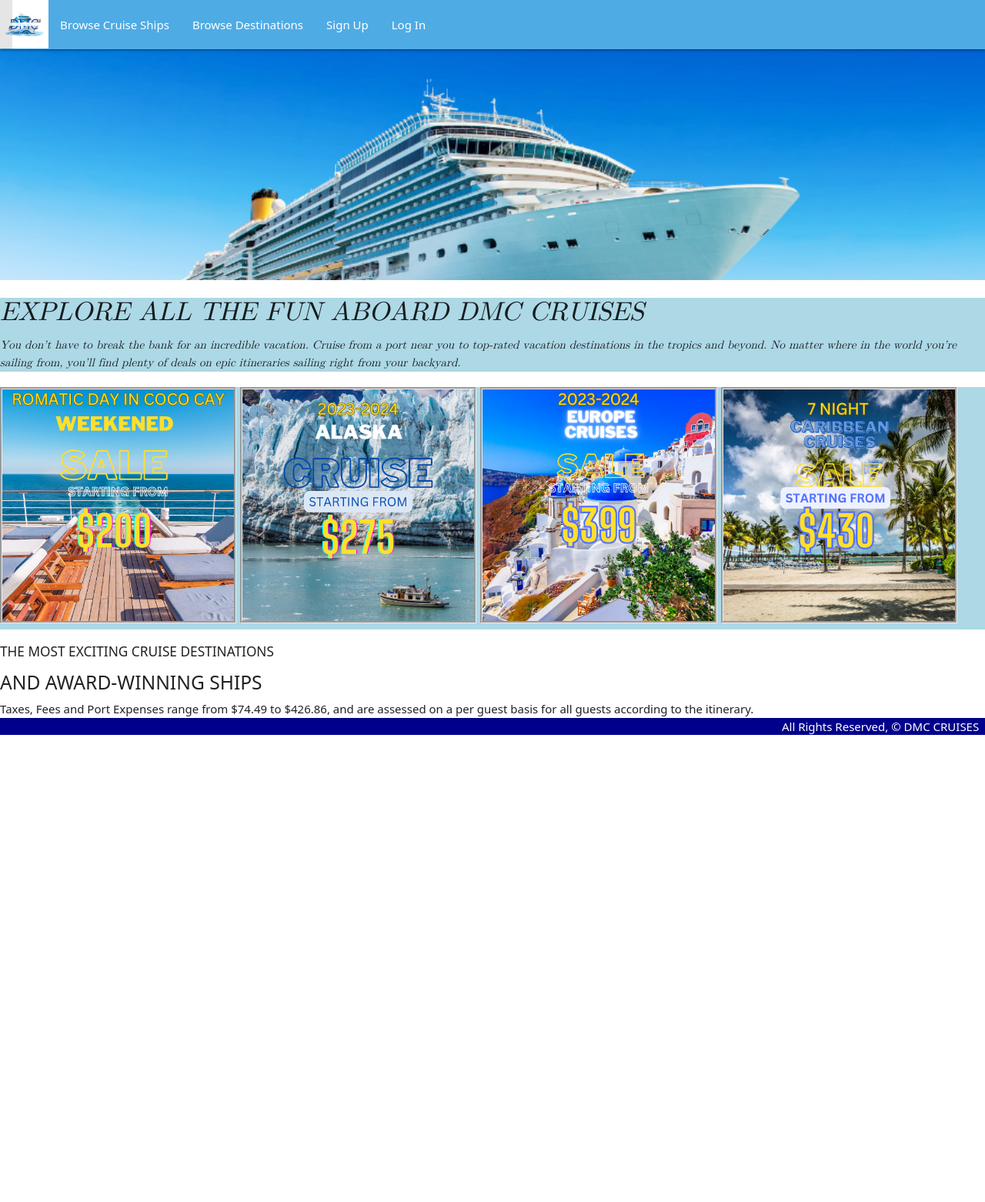
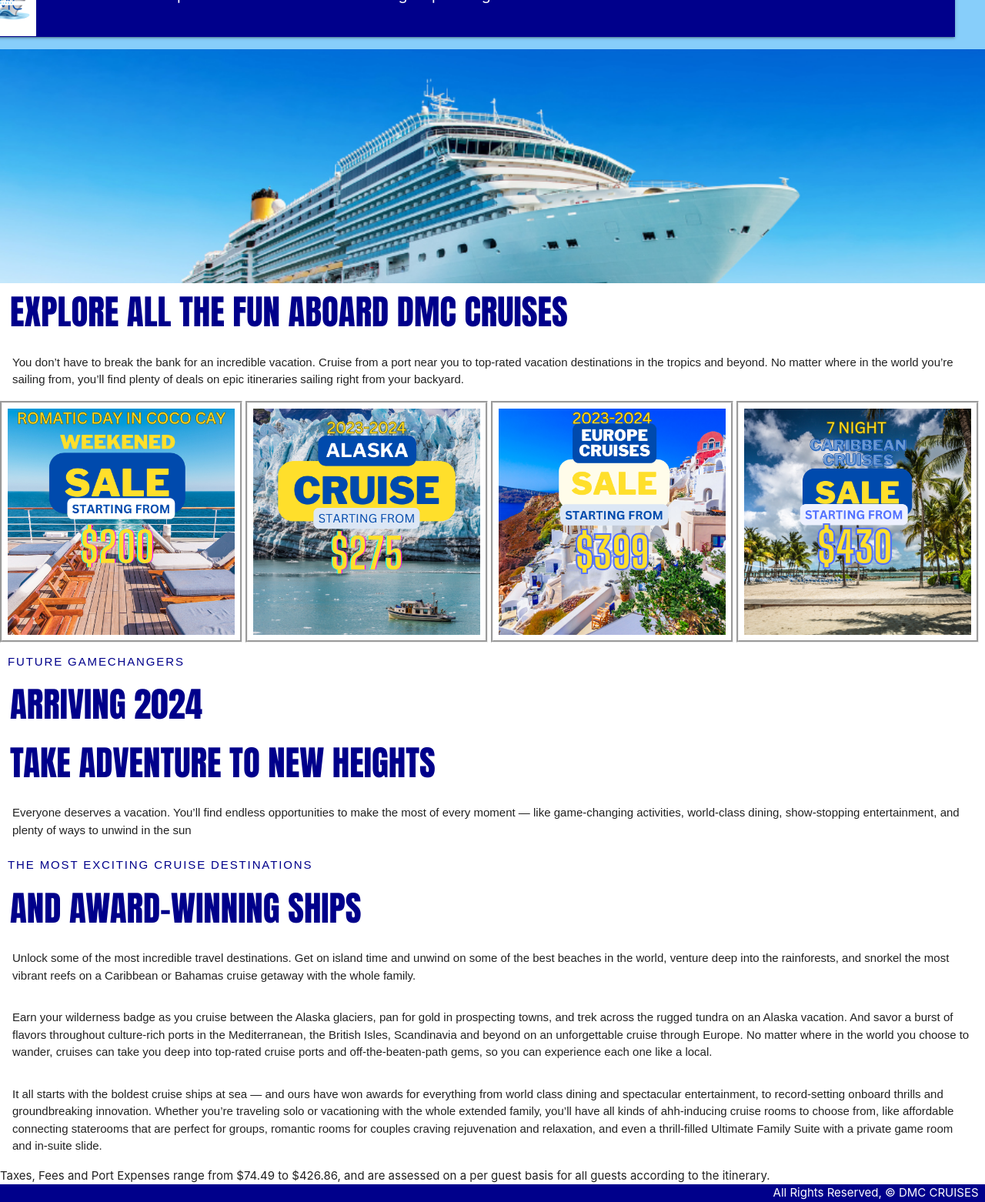
Before and after one commit to mlewis2257/dmc-cruises, a Django app: page / in a window 1280 px wide. Shown: the whole page at 77% size. Before the commit the page ends 955 px from the top, so only its background shows below. Run offline with Django 4.2, Linux system fonts and the light colour scheme; parts of the project's set-up code (start-up, migrations or seed data) failed here and were passed over.

Commit message:
home css

```diff
--- a/main_app/static/css/style.css
+++ b/main_app/static/css/style.css
@@ -3,7 +3,7 @@
     display: flex;
     min-height: 100vh;
     flex-direction: column;
-    font-family: system-ui, -apple-system, BlinkMacSystemFont, 'Segoe UI', Roboto, Oxygen, Ubuntu, Cantarell, 'Open Sans', 'Helvetica Neue', sans-serif
+    font-family: Kapra-Optimized",Impact,"Arial "Narrow","Arial","sans-serif";
   }
 
   main {
--- a/main_app/templates/base.html
+++ b/main_app/templates/base.html
@@ -1,4 +1,5 @@
 {% load static %}
+
 <!DOCTYPE html>
 <html lang="en">
 <head>
@@ -14,7 +15,7 @@
 </head>
 <body>
     <header class="navbar-fixed">
-            <nav class="navbar" style="background-color: #4fabe4;">
+        <nav class="navbar" style="margin: -39px;padding: 0px;height: 87px;background-color: darkblue;">
                 <!-- Navbar content -->
             <div class="nav-wrapper">
                 <ul>
@@ -22,7 +23,7 @@
                 </ul>
                 <ul class="left">
                     <li>
-                        <img style="width:63px;" src="../../static/images/logo.png">
+                        <img style="width:86px;" src="../../static/images/logo.png">
                     </li>
                   <li><a href="{% url 'cruises' %}">Browse Cruise Ships</a></li>
                   <li><a href="{% url 'destinations' %}">Browse Destinations</a></li>
@@ -46,3 +47,18 @@
   </footer>
 </body>
 </html>
+
+<style>
+    nav ul a {
+        -webkit-transition: background-color .3s;
+        transition: background-color .3s;
+        font-size: 1.3rem;
+        color: #fff;
+        display: block;
+        padding: 0 15px;
+        cursor: initial;
+    }
+    nav ul a:hover {
+        background-color: lightblue;
+    }
+    </style>
--- a/main_app/templates/home.html
+++ b/main_app/templates/home.html
@@ -4,22 +4,55 @@
 <style>
 
   #image-wrapper {
-    height: 300px;
+    height: 304px;
     background-size: cover;
     width: 100%;
     background-image:url("../../static/images/ship.png");
   }
 
   .row {
-    font-style: oblique;
-    background-color: lightblue;
-    font-family: math;
+      font-family: "ProximaNova-Regular",Arial,sans-serif;
+      font-size: 1rem;
+      line-height: 150%;
+      margin:0;
+      padding:0;
   }
 
   #cruise_home {
     border-style: groove;
-    width: 24%;
+    width: 24.6%;
+    margin:0;
+    padding:7px;
   }
+
+  h6 {
+      font-family: "ProximaNova-Regular",Arial,sans-serif;
+      font-size: 1rem;
+      line-height: 150%;
+      margin:0;
+      padding:16px;
+  }
+
+
+  h5 {
+    font-family: "Kapra-Optimized",Impact,"Arial Narrow",Arial,sans-serif;
+    color:darkblue;
+    font-size: 3rem;
+    text-transform: uppercase;
+    line-height: 110%;
+    margin: 0;
+    padding: 13px;
+}
+
+h4 {
+    font-family: "ProximaNova-Regular",Arial,sans-serif;
+    color:darkblue;
+    font-size: 1rem;
+    letter-spacing: .125rem;
+    text-transform: uppercase;
+    margin:0;
+    padding:10px;
+}
 
 </style>
 <div class="grid text-center" style="--bs-columns: 3;">
@@ -31,8 +64,8 @@
 
 <div class="row">
   <div class="col-sm-6 order-md-2">
-    <h4>EXPLORE ALL THE FUN ABOARD DMC CRUISES</h4>
-    You don’t have to break the bank for an incredible vacation. Cruise from a port near you to top-rated vacation destinations in the tropics and beyond. No matter where in the world you’re sailing from, you’ll find plenty of deals on epic itineraries sailing right from your backyard.
+    <h5>EXPLORE ALL THE FUN ABOARD DMC CRUISES</h5>
+    <h6>You don’t have to break the bank for an incredible vacation. Cruise from a port near you to top-rated vacation destinations in the tropics and beyond. No matter where in the world you’re sailing from, you’ll find plenty of deals on epic itineraries sailing right from your backyard.</h6>
   </div>
 </div>
 
@@ -40,15 +73,34 @@
 <div class="row my-custome-row Justify-content-center align-items-center">
   <div class="col-sm-4 order-md-2"><div class="p-3 border bg-light">
     <img id="cruise_home" src="../../static/images/weekened.png">
-    <img id="cruise_home" src="../../static/images/alaska.png">
-    <img id="cruise_home" src="../../static/images/Europe.png">
-    <img id="cruise_home" src="../../static/images/caribbean.png">
+    <img id="cruise_home" src="../../static/images/alaskaa.png">
+    <img id="cruise_home" src="../../static/images/sale.png">
+    <img id="cruise_home" src="../../static/images/night.png">
   </div></div>
   <div class="col-sm-4 order-md-3"><div class="p-3 border bg-light"></div></div>
 </div>
 
-<h6>THE MOST EXCITING CRUISE DESTINATIONS</h6>
+<div class="row">
+  <div class="col-sm-6 order-md-2">
+    <h4>FUTURE GAMECHANGERS</h4>
+    <h5>ARRIVING 2024</h5>
+  </div>
+</div>
+
+<div class="row">
+  <div class="col-sm-6 order-md-2">
+    <h5>TAKE ADVENTURE TO NEW HEIGHTS</h5>
+    <h6>Everyone deserves a vacation. You’ll find endless opportunities to make the most of every moment — like game-changing activities, world-class dining, show-stopping entertainment, and plenty of ways to unwind in the sun</h6>
+  </div>
+</div>
+
+
+<h4>THE MOST EXCITING CRUISE DESTINATIONS</h4>
 <h5>AND AWARD-WINNING SHIPS</h5>
+<h6>Unlock some of the most incredible travel destinations. Get on island time and unwind on some of the best beaches in the world, venture deep into the rainforests, and snorkel the most vibrant reefs on a Caribbean or Bahamas cruise getaway with the whole family.</h6>
+<h6>Earn your wilderness badge as you cruise between the Alaska glaciers, pan for gold in prospecting towns, and trek across the rugged tundra on an Alaska vacation. And savor a burst of flavors throughout culture-rich ports in the Mediterranean, the British Isles, Scandinavia and beyond on an unforgettable cruise through Europe. No matter where in the world you choose to wander, cruises can take you deep into top-rated cruise ports and off-the-beaten-path gems, so you can experience each one like a local.</h6>
+<h6>It all starts with the boldest cruise ships at sea — and ours have won awards for everything from world class dining and spectacular entertainment, to record-setting onboard thrills and groundbreaking innovation. Whether you’re traveling solo or vacationing with the whole extended family, you’ll have all kinds of ahh-inducing cruise rooms to choose from, like affordable connecting staterooms that are perfect for groups, romantic rooms for couples craving rejuvenation and relaxation, and even a thrill-filled Ultimate Family Suite with a private game room and in-suite slide.
+</h6>
 <h7>Taxes, Fees and Port Expenses range from $74.49 to $426.86, and are assessed on a per guest basis for all guests according to the itinerary.</h7>
 
 {% endblock %}
```
Also changed, not shown: main_app/static/images/Europe.png (deleted), main_app/static/images/alaska.png (deleted), main_app/static/images/alaskaa.png (added), main_app/static/images/caribbean.png (deleted), main_app/static/images/night.png (added), main_app/static/images/sale.png (added), main_app/static/images/weekened.png.
